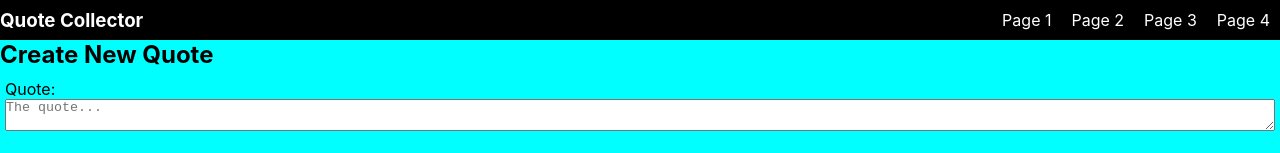
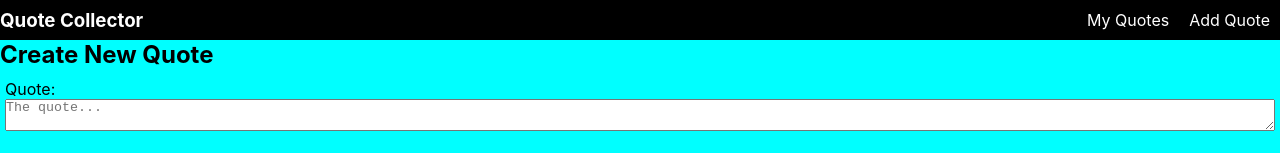
Before and after one commit to johndwatt/Quote-Collector-FrontEnd, a React (Create React App) app: page /quotes/new in a window 1280 px wide. Shown: the top 153 px of the page. Built offline with nearby package versions, Linux system fonts and the light colour scheme.

Commit message:
changes to routes and navbar links to properly switch between pages

```diff
--- a/src/App.js
+++ b/src/App.js
@@ -1,6 +1,6 @@
 import React from 'react';
 import Navbar from "./components/Navbar/Navbar";
-import AppRoutes from './config/AppRoutes'
+import AppRoutes from './routes/AppRoutes'
 
 import './App.css';
 
--- a/src/components/Navbar/Navbar.jsx
+++ b/src/components/Navbar/Navbar.jsx
@@ -1,4 +1,5 @@
 import React from 'react';
+import { Link } from 'react-router-dom';
 
 import "./Navbar.css"
 
@@ -7,10 +8,8 @@ function Navbar(props) {
         <nav className="navbar">
             <h3 className='navbar-home'>Quote Collector</h3>
             <ul className='navbar-items'>
-                <a href="#" className='navbar-item'><li>Page 1</li></a>
-                <a href="#" className='navbar-item'><li>Page 2</li></a>
-                <a href="#" className='navbar-item'><li>Page 3</li></a>
-                <a href="#" className='navbar-item'><li>Page 4</li></a>
+                <Link to='/quotes' className='navbar-item'>My Quotes</Link>
+                <Link to='/quotes/new' className='navbar-item'>Add Quote</Link>
             </ul>
         </nav>
     );
--- a/src/components/NewQuote/NewQuote.jsx
+++ b/src/components/NewQuote/NewQuote.jsx
@@ -36,6 +36,8 @@ function NewQuote(props) {
             }).catch(error => {
                 console.log(error);
             });
+
+        window.location = "/quotes";
     }
 
     return (
--- a/src/config/AppRoutes.jsx
+++ b/src/routes/AppRoutes.jsx
@@ -9,8 +9,8 @@ function AppRoutes(props) {
     return (
         <Routes>
             {/* <Route path='/' exact element={} /> */}
-            <Route path='/quotes' exact element={<QuoteContainer />}/>
-            <Route path='/quotes/new' exact element={<NewQuote />}/>
+            <Route exact path='/quotes' element={<QuoteContainer />}/>
+            <Route exact path='/quotes/new' element={<NewQuote />}/>
             {/* <Route /><EditQuote /> */}
         </Routes>
 
```
